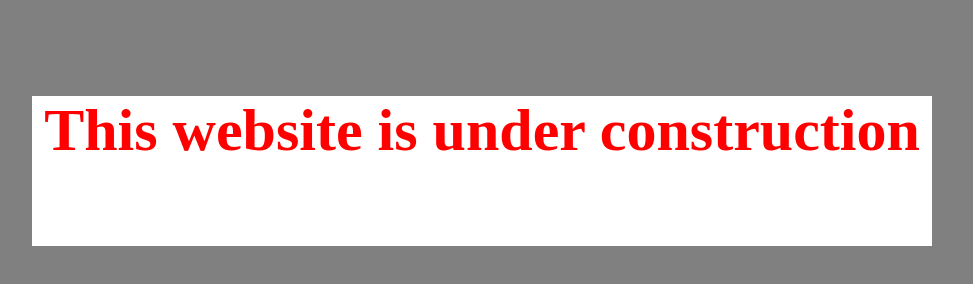
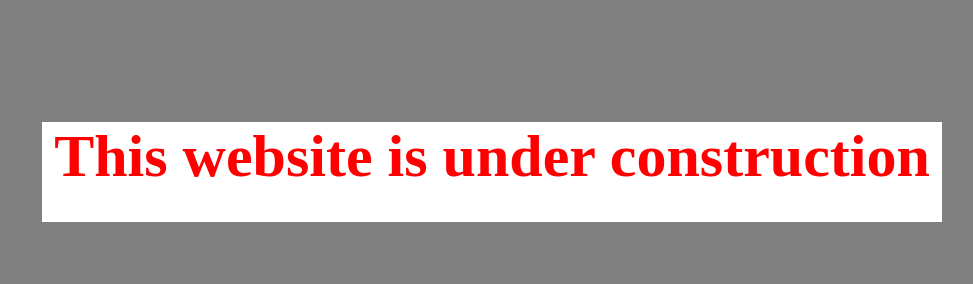
Before and after one commit to koula2018/meet-koula, a plain HTML site: page index.html in a window 1280 px wide. Shown: the whole page, without its empty margins (46-1019 px from the left). Drawn offline with Linux system fonts and the light colour scheme.

Commit message:
Update index.html

```diff
--- a/index.html
+++ b/index.html
@@ -13,11 +13,11 @@
     color: red;
     font-size: 30px;
     text-align: center;
-    height: 150px;
+    height: 100px;
     width: 900px;
     background: white;
-    margin-top: 7%;
-    margin-left: 70px;
+    margin-top: 9%;
+    margin-left: 80px;
     }
 
   </style>
```
